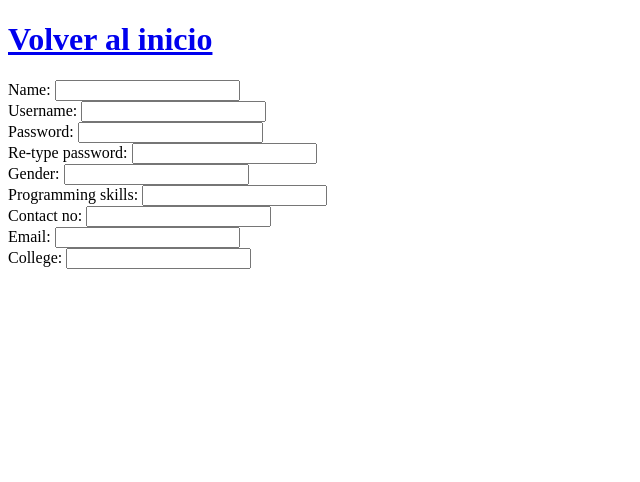
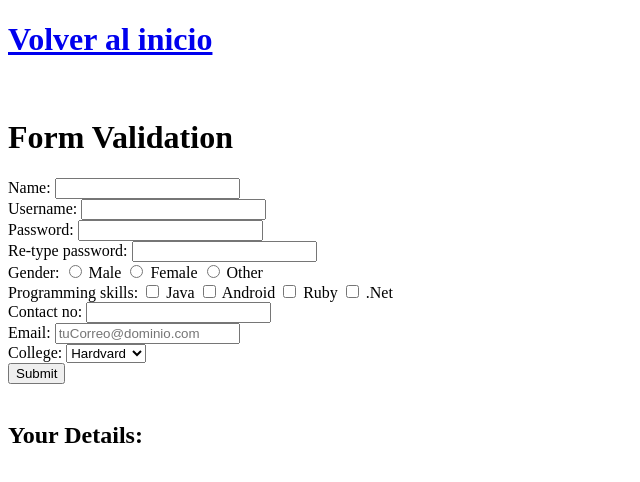
Before and after one commit to ValentinFPMONTECASTELO/Bolet-n-2.-AW, a plain HTML site: page torres_valentín/formularios.html in a window 1280 px wide. Shown: the whole page, without its empty margins (0-640 px from the left). Drawn offline with Linux system fonts and the light colour scheme.

Commit message:
Add files via upload

```diff
--- a/torres_valentín/formularios.html
+++ b/torres_valentín/formularios.html
@@ -11,6 +11,10 @@
     <body>
 
         <h1> <a href="index.html">Volver al inicio</a> </h1>
+
+        <br>
+
+        <h1>Form Validation</h1>
 
         <form>
             <label> Name: </label>
@@ -34,27 +38,60 @@
             <br>
 
             <label> Gender: </label>
-            <input type="text">
+
+            <input type="radio" id="Male" name="Gender" value="Male">
+            <label>Male</label>
+
+            <input type="radio" id="Female" name="Gender" value="Female">
+            <label>Female</label>
+
+            <input type="radio" id="Other" name="Gender" value="Other">
+            <label>Other</label>
 
             <br>
 
             <label> Programming skills: </label>
-            <input type="text">
+
+            <input type="checkbox">
+            <label>Java</label>
+
+            <input type="checkbox">
+            <label>Android</label>
+
+            <input type="checkbox">
+            <label>Ruby</label>
+
+            <input type="checkbox">
+            <label>.Net</label>
 
             <br>
 
             <label> Contact no: </label>
-            <input type="text">
+            <input type="number">
 
             <br>
 
             <label> Email: </label>
-            <input type="text">
+            <input type="email" placeholder="tuCorreo@dominio.com">
 
             <br>
 
             <label> College: </label>
-            <input type="text">
+            <select>
+                <option>Hardvard</option>
+                <option>Standford</option>
+                <option>Oxford</option>
+            </select>
+
+            <br>
+
+            <input type="submit" value="Submit">
+
+            <br>
+            <br>
+
+            <h2>Your Details:</h2>
+
 
         </form>
     </body>
```
Also changed, not shown: torres_valentín/personal.html (+19 -0 lines), torres_valentín/tablas.html (+23 -2 lines).
